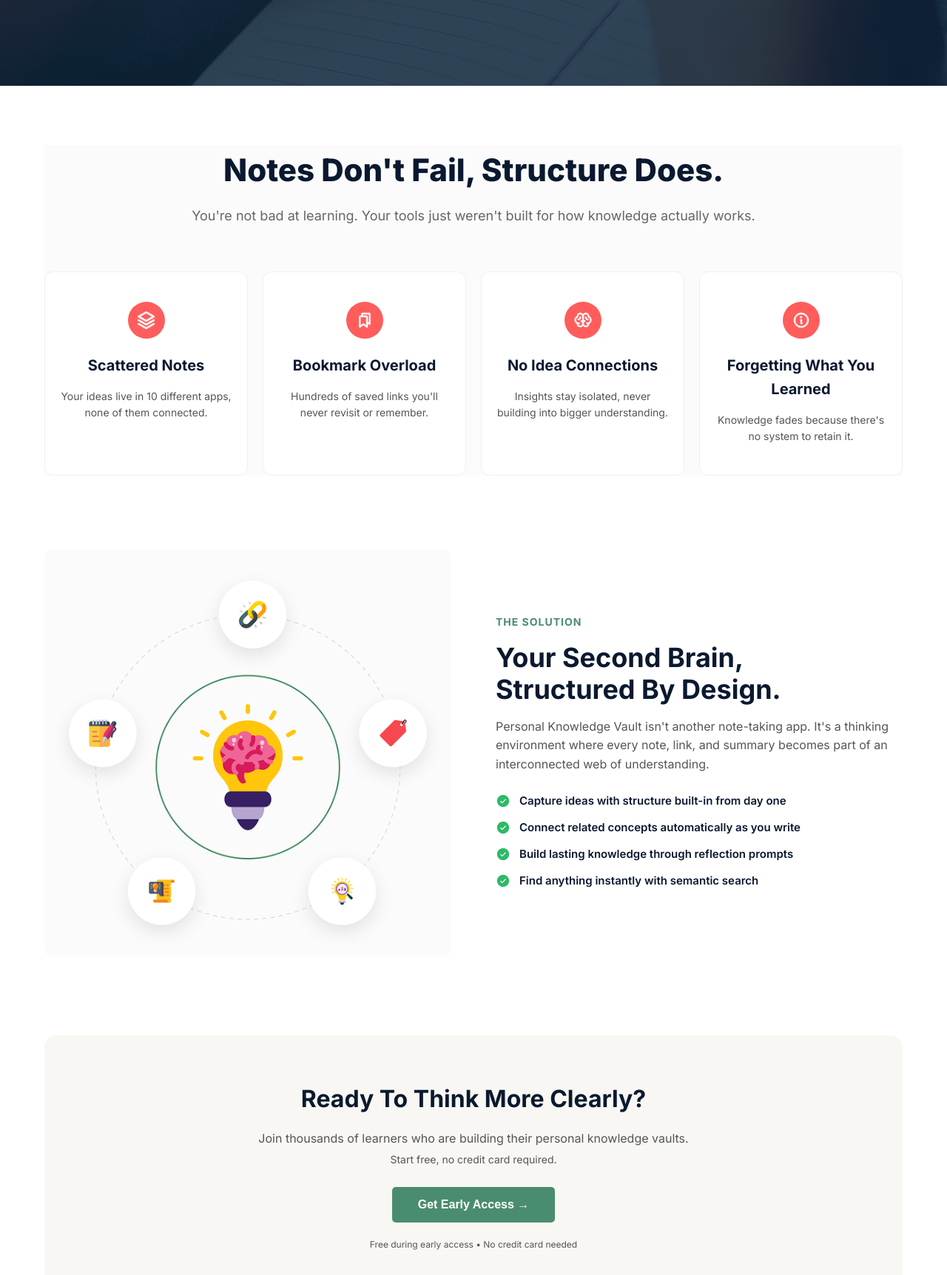
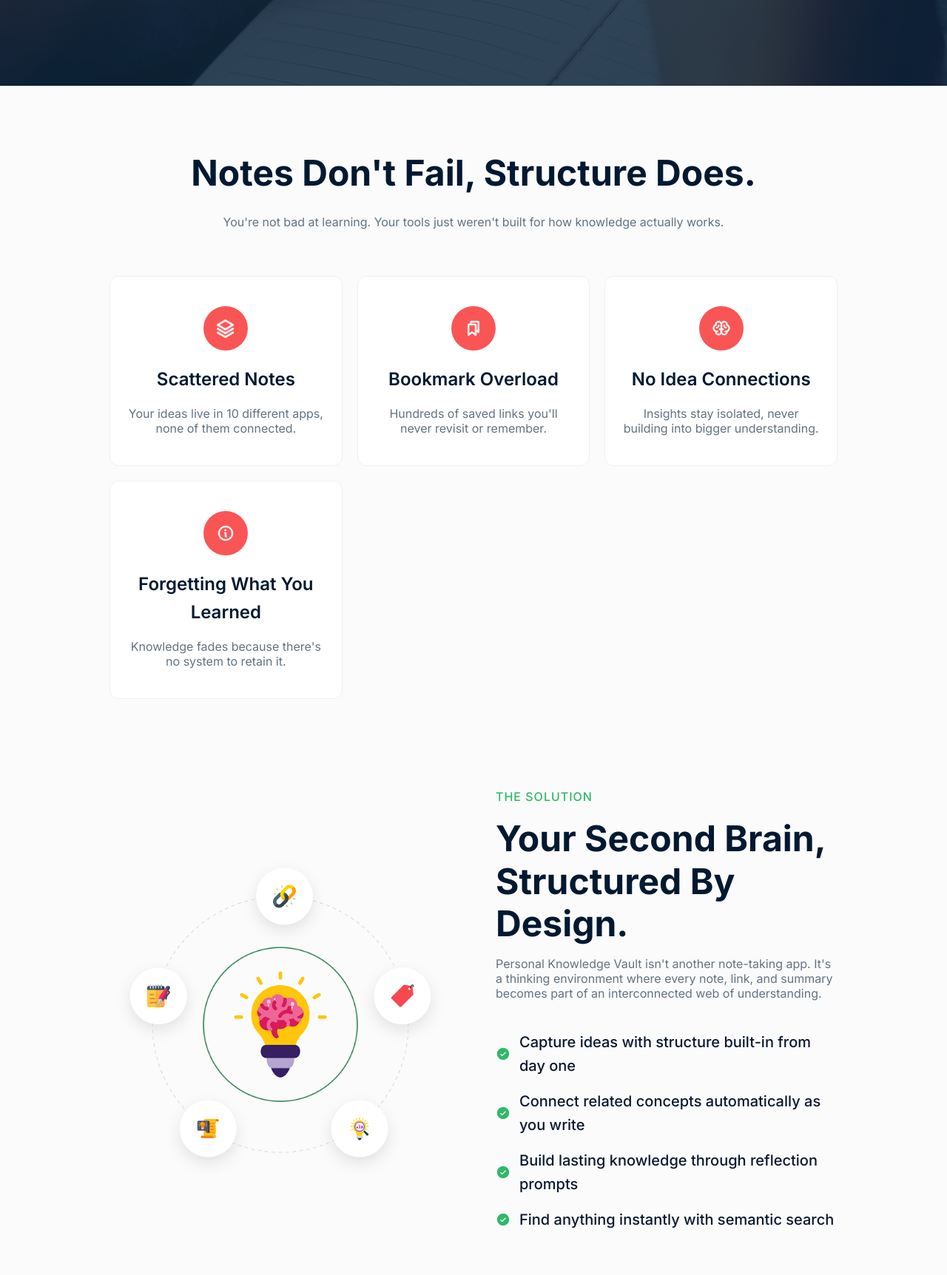
Before and after one commit to anawarhossain/Knowledge-Vault, a plain HTML site: page index.html in a window 1280 px wide. Shown: the part 646-2370 px from the top of the page at 74% size. Drawn offline with Linux system fonts and the light colour scheme.

Commit message:
final update

```diff
--- a/index.html
+++ b/index.html
@@ -4,10 +4,11 @@
     <meta charset="UTF-8">
     <meta name="viewport" content="width=device-width, initial-scale=1.0">
     <title>Knowledge-Vault</title>
+    <link rel="shortcut icon" href="./assets/logo-navbar.png" type="image/x-icon">
     <link rel="stylesheet" href="./style.css">
     <link rel="preconnect" href="https://fonts.googleapis.com">
-<link rel="preconnect" href="https://fonts.gstatic.com" crossorigin>
-<link href="https://fonts.googleapis.com/css2?family=Inter:ital,opsz,wght@0,14..32,100..900;1,14..32,100..900&family=Noto+Sans+Bengali:wght@100..900&display=swap" rel="stylesheet">
+    <link rel="preconnect" href="https://fonts.gstatic.com" crossorigin>
+    <link href="https://fonts.googleapis.com/css2?family=Inter:ital,opsz,wght@0,14..32,100..900;1,14..32,100..900&family=Noto+Sans+Bengali:wght@100..900&display=swap" rel="stylesheet">
 </head>
 <body class="font-inter">
 
@@ -42,7 +43,7 @@
             <p>A private space to store notes, links, and learning summaries — designed to help you think clearly, connect ideas, and turn learning into long-term knowledge.</p>
 
             <div class="hero-btns">
-                <a href="#" class="btn-primary">Start Building Your Vault <img class="ArrowRight--image" src="./assets/ArrowRight.png" alt="Arrow Right Logo"></a>
+                <a href="#" class="btn-primary">Start Building Your Vault <img class="ArrowRight-image" src="./assets/ArrowRight.png" alt="Arrow Right Logo"></a>
                 <a href="#" class="btn-secondary"><span class="play-icon">▶</span>&nbsp; See How It Works</span></a>
             </div>
         </div>
--- a/style.css
+++ b/style.css
@@ -5,7 +5,7 @@
 }
 body {
     font-family: 'Inter', sans-serif;
-    background: #fff;
+    background: #FBFBFB;
     color: #0a192f;
     line-height: 1.6;
 }
@@ -111,7 +111,7 @@ body {
   transform: translate(-50%, -50%);
   width: 20px;
   height: 20px;
-  background-color: rgba(46, 125, 50, 0.3);
+  background-color: #2e7d324d;
   border-radius: 50%;
 }
 .text {
@@ -158,7 +158,7 @@ body {
     display: flex;
 
 }
-.ArrowRight--image {
+.ArrowRight-image {
     width: 20px;
     height: 20px;
     margin: 0;
@@ -183,43 +183,41 @@ body {
     transition: 0.3s;
 }
 .btn-secondary:hover {
-    background: rgba(255, 255, 255, 0.1);
+    background: #3a704f;
 }
 
 .play-icon {
     font-size: 12px;
 }
 .container {
-    max-width: 1200px;
+    max-width: 80%;
     margin: 0 auto;
     padding: 80px 20px;
 }
-.container2 {
 
-    background: #FBFBFB;
-}
 .header {
     text-align: center;
     margin-bottom: 60px;
 }
 
 .header h1 {
-    font-size: 42px;
-    font-weight: 800;
+    font-size: 48px;
+    font-weight: 700;
     margin-bottom: 15px;
-    color: #0a192f;
+    color: #001931;
 }
 
 .header p {
-    font-size: 18px;
-    color: #666;
+    font-size: 16px;
+    color: #627382;
+    font-weight: 400;
 }
 
 .problem-grid {
     display: grid;
     grid-template-columns: repeat(auto-fit, minmax(250px, 1fr));
     gap: 20px;
-    margin-bottom: 100px;
+    margin-bottom: 120px;
 }
 
 .card {
@@ -232,8 +230,8 @@ body {
 }
 
 .icon-circle {
-    width: 50px;
-    height: 50px;
+    width: 60px;
+    height: 60px;
     border-radius: 50%;
     display: flex;
     align-items: center;
@@ -243,7 +241,7 @@ body {
 
 
 .red-bg {
-    background-color: #ff5c5c;
+    background-color: #F95555;
 }
 
 .icon-circle img {
@@ -252,13 +250,17 @@ body {
 }
 
 .card h3 {
-    font-size: 20px;
-    margin-bottom: 15px;
+    font-size: 24px;
+    margin-bottom: 16px;
+    font-weight: 600;
+    color: #001931;
 }
 
 .card p {
-    font-size: 14px;
-    color: #555;
+    font-size: 16px;
+    color: #627382;
+    font-weight: 400;
+    line-height: 20px;
 }
 .solution-container {
     display: flex;
@@ -280,20 +282,26 @@ body {
     min-width: 300px;
 }
 .label {
-    color: #4a8c6f;
-    font-weight: 700;
-    font-size: 14px;
+    color: #30B868;
+    font-weight: 500;
+    font-size: 16px;
     letter-spacing: 1px;
 }
 
 .solution-text h2 {
-    font-size: 36px;
+    font-size: 48px;
     margin: 15px 0;
     line-height: 1.2;
+    font-weight: 700;
+    color: #001931;
 }
 .solution-text p {
-    margin-bottom: 25px;
-    color: #555;
+    margin-bottom: 40px;
+    color: #627382;
+    font-weight: 400;
+    font-size: 16px;
+    line-height: 20px;
+    letter-spacing: 0;
 }
 .benefit-list {
     list-style: none;
@@ -301,46 +309,53 @@ body {
 .benefit-list li {
     display: flex;
     align-items: center;
-    margin-bottom: 12px;
-    font-weight: 600;
-    font-size: 15px;
+    margin-bottom: 16px;
+    font-weight: 500;
+    font-size: 20px;
 }
 .benefit-list img {
     width: 20px;
     margin-right: 12px;
 }
 .cta-box {
-    background-color: #f8f7f3;
+    background-color: #F7F6F2;
     padding: 60px 40px;
     border-radius: 16px;
     text-align: center;
 }
 
 .cta-box h2 {
-    font-size: 32px;
-    margin-bottom: 15px;
+    font-size: 40px;
+    margin-bottom: 16px;
+    color: #001931;
+    font-weight: 700;
 }
 .cta-box p {
-    color: #555;
+    color: #627382;
     margin-bottom: 5px;
+    font-size: 16px;
+    line-height: 24px;
+    font-weight: 400;
+
 }
 .cta-box .small-text {
-    font-size: 14px;
-    margin-bottom: 25px;
+    font-size: 16px;
+    margin-bottom: 80  px;
+    line-height: 20px;
+    color: #627382;
+    font-weight: 400;
 }
 .cta-note {
     font-size: 12px;
     color: #888;
 }
 .footer {
-    background-color: #00162b;
-    color: #ffffff;
-    padding: 100px 0 40px 0;
-    margin-top: 50px;
+    background-color: #001931;
+    padding: 120px 0 0 0;
 }
 
 .footer-container {
-    max-width: 1200px;
+    max-width: 80%;
     margin: 0 auto;
     padding: 0 20px;
 }
@@ -354,7 +369,9 @@ body {
     height: 60px;
 }
 .footer-social h4 {
-    font-size: 18px;
+    font-size: 20px;
+    color: #FFFFFF;
+    line-height: 28px;
     font-weight: 500;
     margin-bottom: 15px;
     text-align: left;
@@ -362,26 +379,32 @@ body {
 .social-icons {
     display: flex;
     gap: 15px;
-    background: #fff;
 }
 .social-icons img {
-    width: 28px;
-    height: 28px;
+    width: 20px;
+    background: #fff;
+    height: 20px;
+    border-radius: 50%;
     transition: opacity 0.3s;
 }
+
 .social-icons img:hover {
     opacity: 0.8;
 }
+
 .footer-divider {
     border: none;
-    border-top: 1px solid rgba(255, 255, 255, 0.1);
+    border-top: 1px solid #24394E;
     margin-bottom: 30px;
 }
 .footer-bottom {
     text-align: center;
 }
 .footer-bottom p {
-    font-size: 15px;
-    color: #cbd5e1;
+    font-size: 16px;
+    color: #FAFAFA;
     letter-spacing: 0.5px;
+    padding-bottom: 30px;
+    font-weight: 400;
+    line-height: 24px;
 }
```
